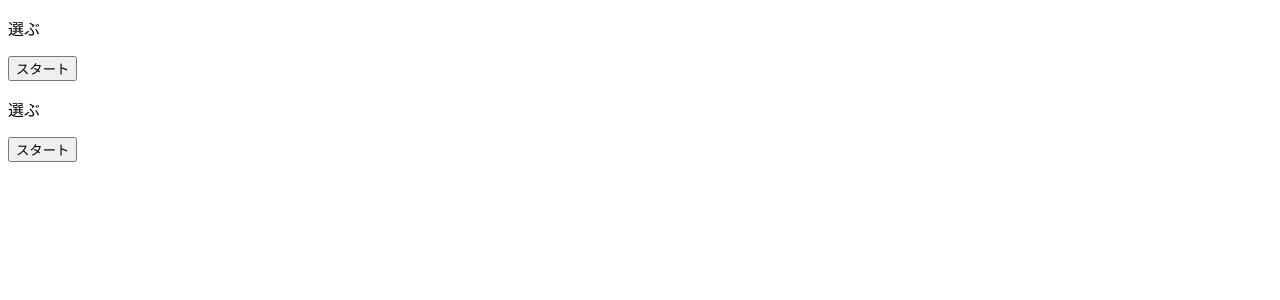
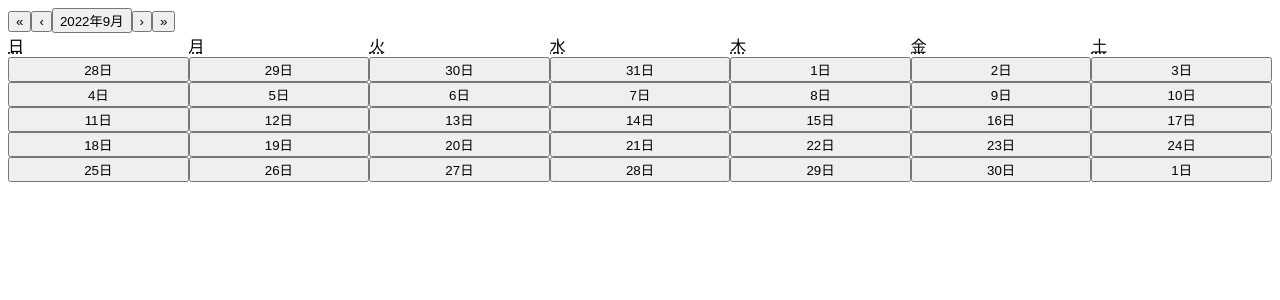
Before and after one commit to yuukiriiiiin/-Chatty, a Next.js app: page / in a window 1280 px wide. Shown: the top 300 px of the page. Built offline with nearby package versions, Linux system fonts and the light colour scheme.

Commit message:
add calendar

```diff
--- a/package.json
+++ b/package.json
@@ -11,11 +11,13 @@
   "dependencies": {
     "next": "12.2.5",
     "react": "18.2.0",
+    "react-calendar": "^3.8.0",
     "react-dom": "18.2.0"
   },
   "devDependencies": {
     "@types/node": "18.7.14",
     "@types/react": "18.0.18",
+    "@types/react-calendar": "^3.5.2",
     "@types/react-dom": "18.0.6",
     "eslint": "8.23.0",
     "eslint-config-next": "12.2.5",
--- /dev/null
+++ b/src/components/modal.tsx
@@ -0,0 +1,18 @@
+import React from "react";
+
+type Props = {
+  showModal: boolean;
+  closeModal: () => void;
+}
+
+export const Modal:React.FC<Props> = ({showModal, closeModal}) => {
+  const isDisplay = showModal ? 'block' : 'none';
+  return (
+    <div className="overlay" style={{display: isDisplay}}>
+      <div className="modalContent">
+        <p>This is ModalContent</p>
+        <button onClick={closeModal}>Close</button>
+      </div>
+    </div>
+  );
+};
--- /dev/null
+++ b/src/components/page/calendar.tsx
@@ -0,0 +1,23 @@
+import React, { useState } from 'react'
+import Calendar from 'react-calendar'
+import { Modal } from '../modal';
+
+export const CalendarPage = () => {
+  const [showModal, setShowModal] = useState<boolean>(false)
+  const [value, onChange] = useState(new Date());
+
+  const handleChange = () => {
+    setShowModal(true)
+  }
+
+  const closeModal = () => {
+    setShowModal(false)
+  }
+
+  return (
+    <div>
+      <Calendar locale="ja-JP" calendarType="US" onClickDay={handleChange} value={value} />
+      <Modal showModal={showModal} closeModal={closeModal}  />
+    </div>
+  )
+}
--- a/src/pages/index.tsx
+++ b/src/pages/index.tsx
@@ -1,6 +1,6 @@
 import type { NextPage } from 'next'
 import Head from 'next/head'
 import Image from 'next/image'
-import {Page} from '../components/page/'
+import {CalendarPage} from '../components/page/calendar'
 
-export default Page
+export default CalendarPage
```
Also changed, not shown: 1 other file (tests, documents, lock files or other folders).
